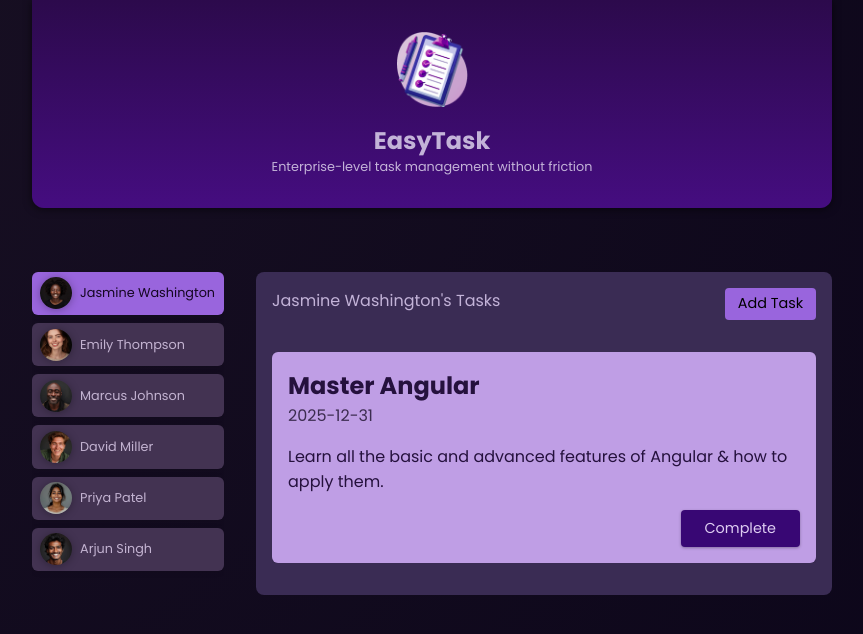
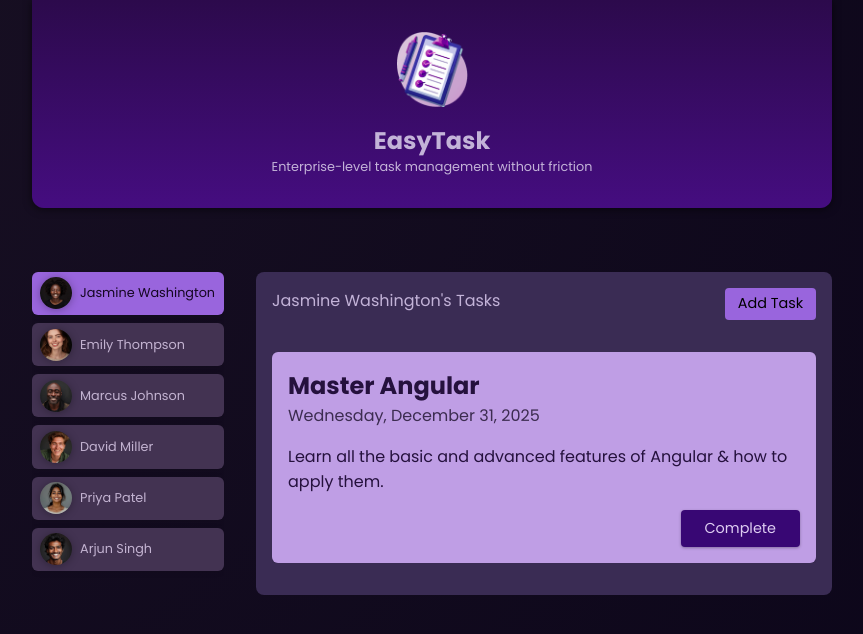
Before and after one commit to chakotha/ng-udemy, an Angular app: page / in a window 1280 px wide. Both pictures are taken after a click on the button "Jasmine Washington". Shown: the top 634 px of the page, without its empty margins (208-1071 px from the left). Built offline with nearby package versions, Linux system fonts and the light colour scheme.

Commit message:
Chap 57 Pipes

```diff
--- a/src/app/tasks/task/task.component.html
+++ b/src/app/tasks/task/task.component.html
@@ -1,7 +1,7 @@
 <app-card>
   <article>
     <h2>{{ task.title }}</h2>
-    <time>{{ task.dueDate }}</time>
+    <time>{{ task.dueDate | date:'fullDate' }}</time>
     <p>{{ task.summary }}</p>
     <p class="actions">
       <button (click)="onCompleteTask()">Complete</button>
--- a/src/app/tasks/task/task.component.ts
+++ b/src/app/tasks/task/task.component.ts
@@ -1,11 +1,12 @@
 import { Component, EventEmitter, Input, Output } from '@angular/core';
 import { type Task } from './task.model';
 import { CardComponent } from '../../shared/card/card.component';
+import { DatePipe } from '@angular/common';
 
 @Component({
   selector: 'app-task',
   standalone: true,
-  imports: [CardComponent],
+  imports: [CardComponent, DatePipe],
   templateUrl: './task.component.html',
   styleUrl: './task.component.css'
 })
--- a/src/app/tasks/tasks.component.ts
+++ b/src/app/tasks/tasks.component.ts
@@ -2,12 +2,11 @@ import { Component, EventEmitter, Input, Output } from '@angular/core';
 import { TaskComponent } from "./task/task.component";
 import { NewTaskComponent } from './new-task/new-task.component';
 import { type NewTaskData } from './task/task.model';
-import { CardComponent } from '../shared/card/card.component';
 
 @Component({
   selector: 'app-tasks',
   standalone: true,
-  imports: [TaskComponent, NewTaskComponent, CardComponent],
+  imports: [TaskComponent, NewTaskComponent],
   templateUrl: './tasks.component.html',
   styleUrl: './tasks.component.css'
 })
```
